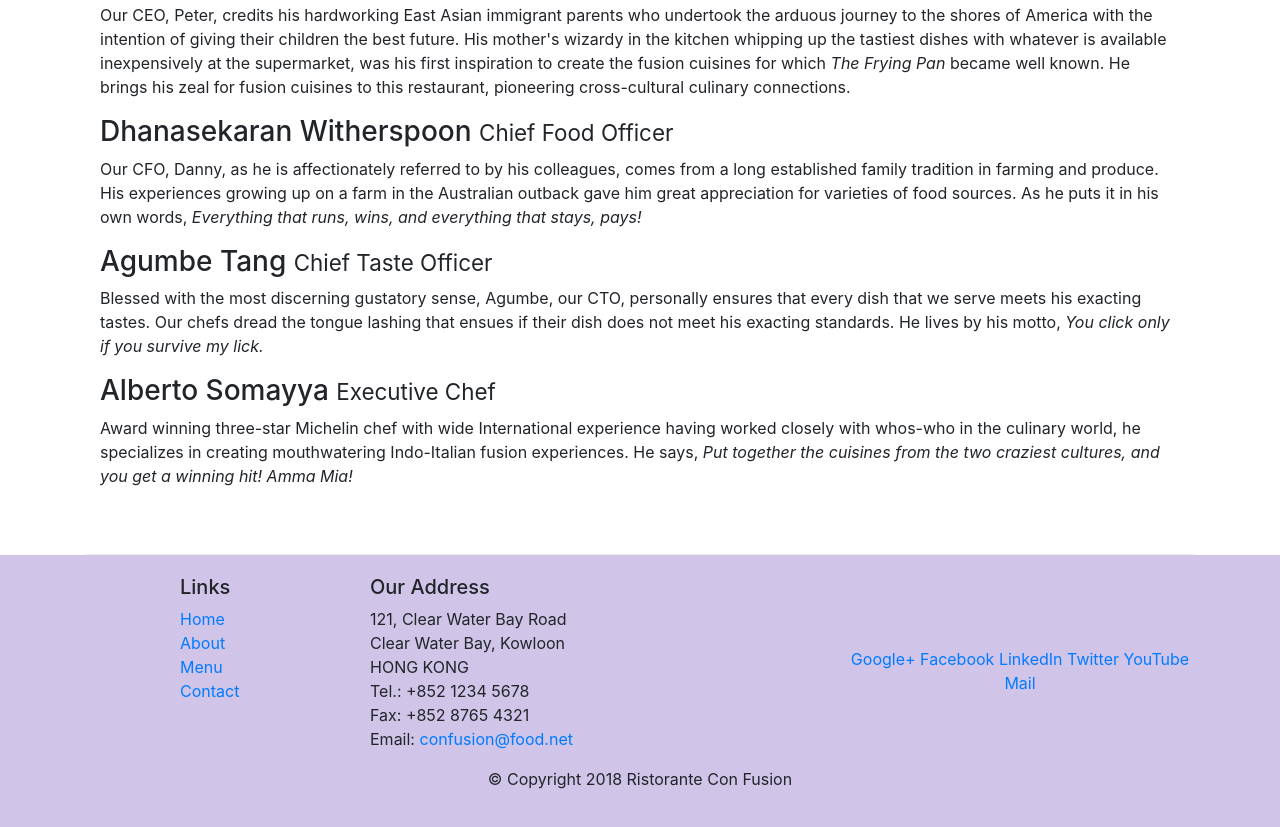
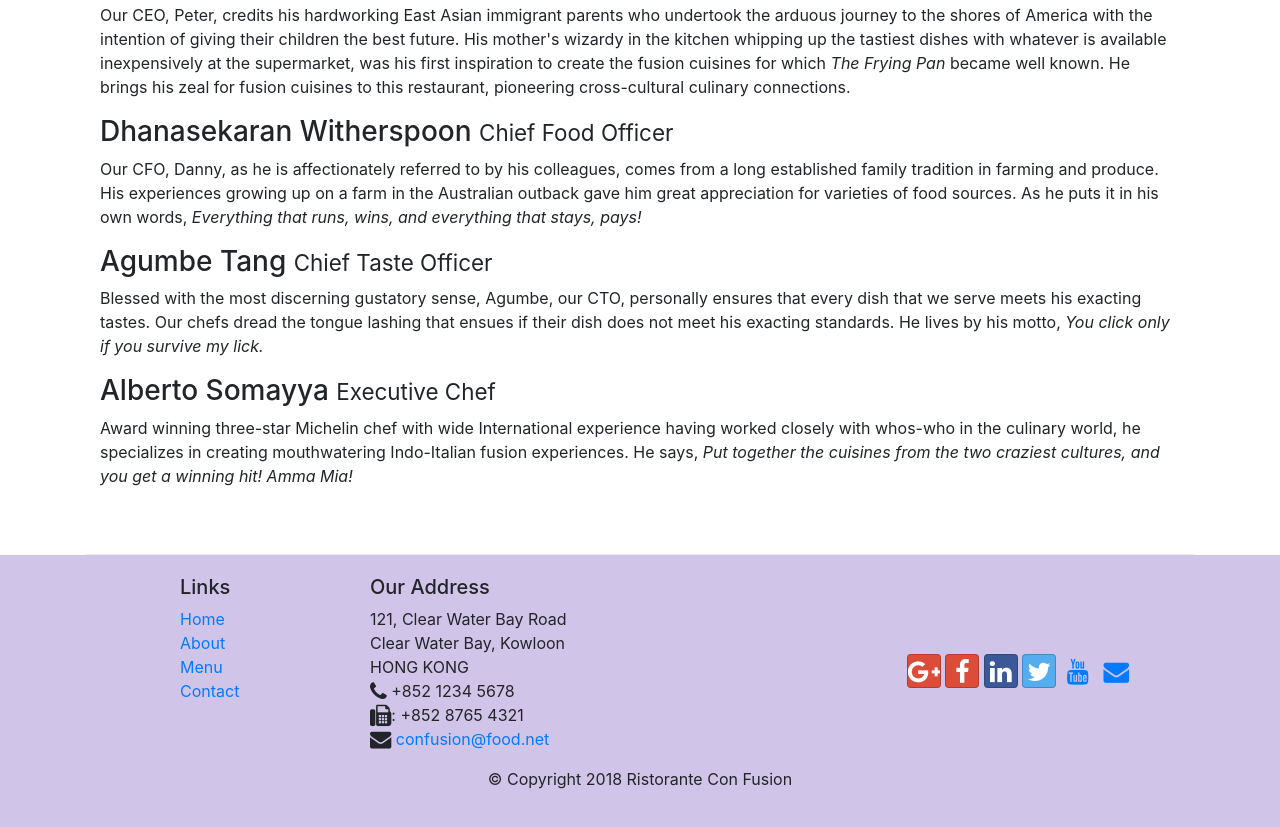
Before and after one commit to Sumanthku17/Restaurant_project__bootstrap_oriented, a website: page aboutus.html in a window 1280 px wide. Shown: the part 877-1704 px from the top of the page. Drawn offline with nearby package versions, Linux system fonts and the light colour scheme.

Commit message:
font awesome & social-mediaicon

```diff
--- a/aboutus.html
+++ b/aboutus.html
@@ -11,6 +11,14 @@
     <link
       rel="stylesheet"
       href="node_modules/bootstrap/dist/css/bootstrap.min.css"
+    />
+    <link
+      rel="stylesheet"
+      href="node_modules/font-awesome/css/font-awesome.min.css"
+    />
+    <link
+      rel="stylesheet"
+      href="node_modules/bootstrap-social/bootstrap-social.css"
     />
     <link rel="stylesheet" href="css/styles.css" />
     <title>Ristorante Con Fusion: About Us</title>
@@ -33,13 +41,25 @@
         <div class="collapse navbar-collapse" id="Navbar">
           <ul class="navbar-nav mr-auto">
             <li class="nav-item">
-              <a class="nav-link" href="./index.html">Home</a>
+              <a class="nav-link" href="./index.html"
+                ><span class="fa fa-home fa-lg"></span> Home</a
+              >
             </li>
             <li class="nav-item active">
-              <a class="nav-link" href="#">About</a>
+              <a class="nav-link" href="#"
+                ><span class="fa fa-info fa-lg"></span> About</a
+              >
             </li>
-            <li class="nav-item"><a class="nav-link" href="#">Menu</a></li>
-            <li class="nav-item"><a class="nav-link" href="#">Contact</a></li>
+            <li class="nav-item">
+              <a class="nav-link" href="#"
+                ><span class="fa fa-list fa-lg"></span> Menu</a
+              >
+            </li>
+            <li class="nav-item">
+              <a class="nav-link" href="#"
+                ><span class="fa fa-address-card fa-lg"></span> Contact</a
+              >
+            </li>
           </ul>
         </div>
       </div>
@@ -173,19 +193,43 @@
               121, Clear Water Bay Road<br />
               Clear Water Bay, Kowloon<br />
               HONG KONG<br />
-              Tel.: +852 1234 5678<br />
-              Fax: +852 8765 4321<br />
-              Email: <a href="mailto:confusion@food.net">confusion@food.net</a>
+              <i class="fa fa-phone fa-lg"></i> +852 1234 5678<br />
+              <i class="fa fa-fax fa-lg"></i>: +852 8765 4321<br />
+              <i class="fa fa-envelope fa-lg"></i>
+              <a href="mailto:confusion@food.net">confusion@food.net</a>
             </address>
           </div>
           <div class="col-12 col-sm-4 align-self-center">
             <div class="text-center">
-              <a href="http://google.com/+">Google+</a>
-              <a href="http://www.facebook.com/profile.php?id=">Facebook</a>
-              <a href="http://www.linkedin.com/in/">LinkedIn</a>
-              <a href="http://twitter.com/">Twitter</a>
-              <a href="http://youtube.com/">YouTube</a>
-              <a href="mailto:">Mail</a>
+              <a
+                class="btn btn-social-icon btn-google"
+                href="http://google.com/+"
+              >
+                <i class="fa fa-google-plus fa-lg"></i
+              ></a>
+              <a
+                class="btn btn-social-icon btn-google"
+                href="http://www.facebook.com/profile.php?id="
+                ><i class="fa fa-facebook fa-lg"></i
+              ></a>
+              <a
+                class="btn btn-social-icon btn-facebook"
+                href="http://www.linkedin.com/in/"
+                ><i class="fa fa-linkedin fa-lg"></i
+              ></a>
+              <a
+                class="btn btn-social-icon btn-twitter"
+                href="http://twitter.com/"
+                ><i class="fa fa-twitter fa-lg"></i
+              ></a>
+              <a
+                class="btn btn-social-icon btn-youtube"
+                href="http://youtube.com/"
+                ><i class="fa fa-youtube fa-lg"></i
+              ></a>
+              <a class="btn btn-social-icon" href="mailto:"
+                ><i class="fa fa-envelope fa-lg"></i
+              ></a>
             </div>
           </div>
         </div>
--- a/package.json
+++ b/package.json
@@ -15,6 +15,8 @@
   },
   "dependencies": {
     "bootstrap": "^4.0.0",
+    "bootstrap-social": "^5.1.1",
+    "font-awesome": "^4.7.0",
     "jquery": "^3.3.1",
     "popper.js": "^1.12.9"
   },
```
Also changed, not shown: index.html (+57 -13 lines), 1 other file.
